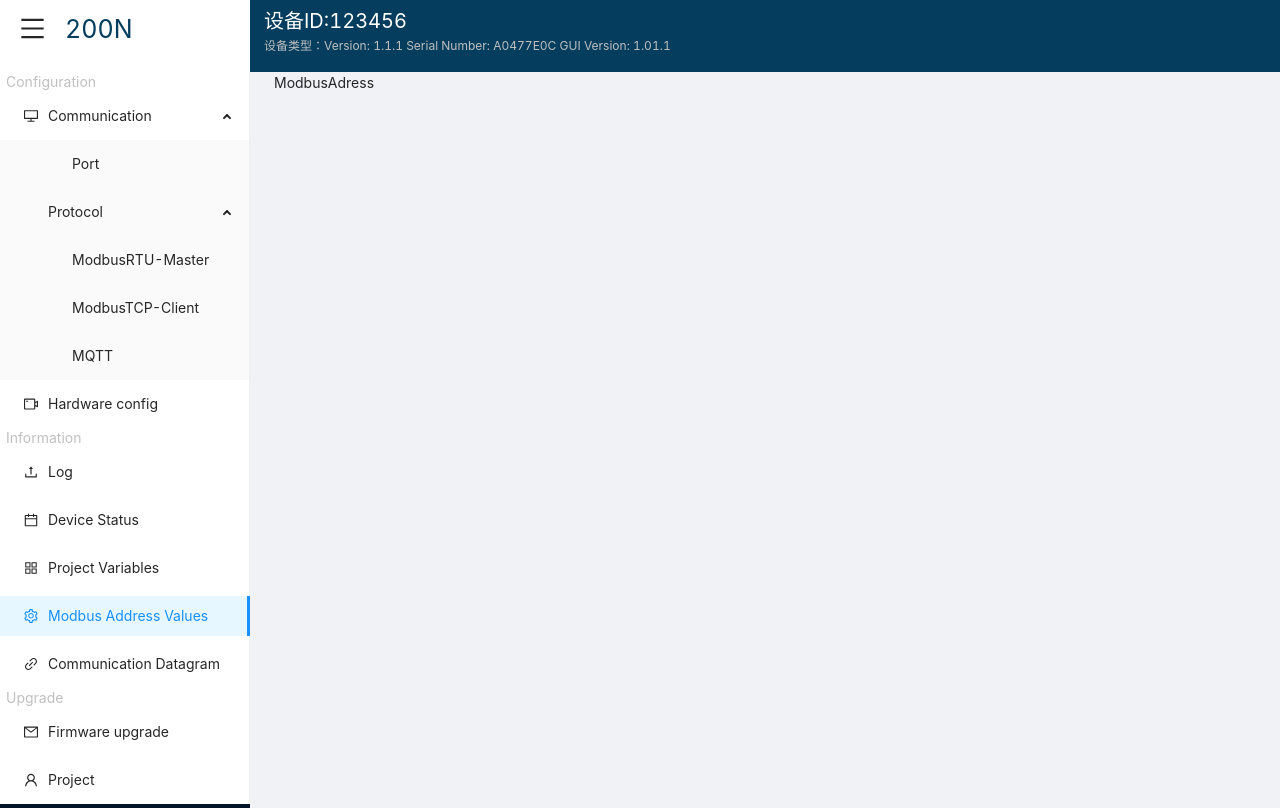
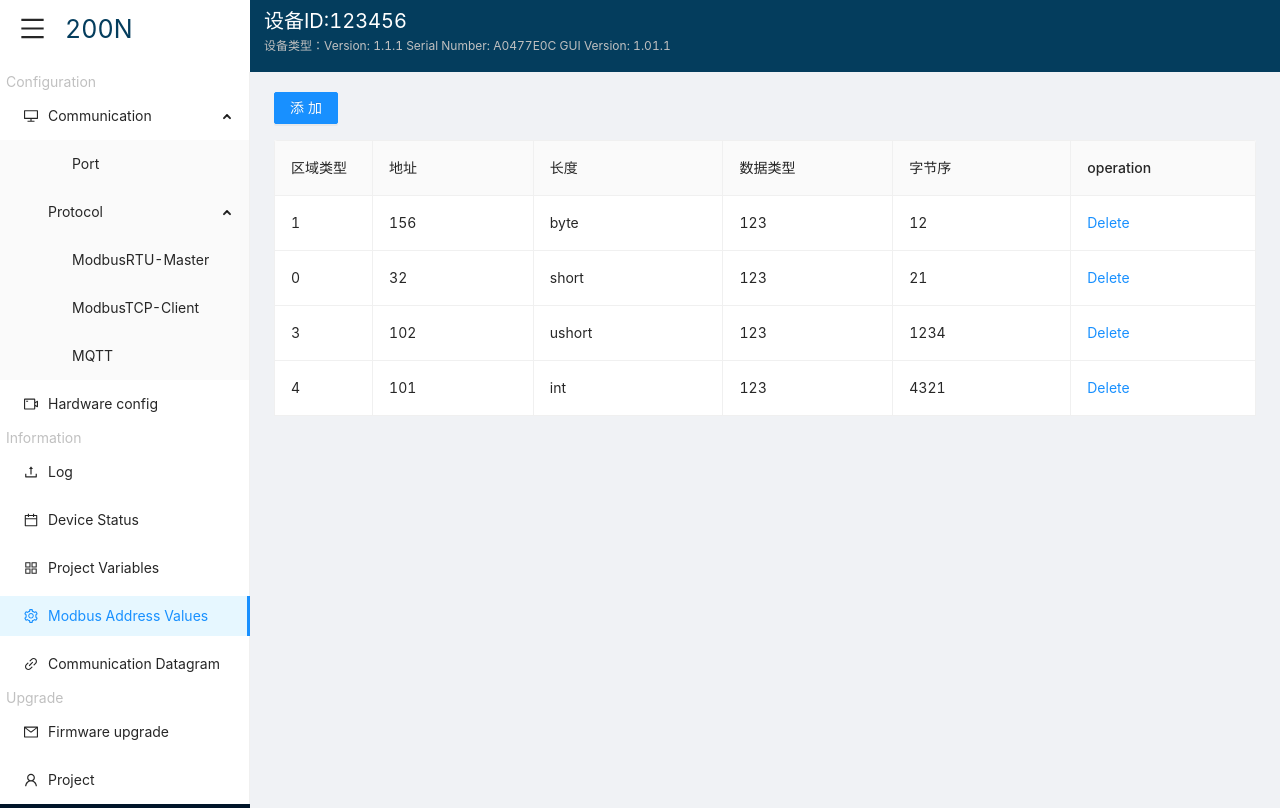
Before and after one commit to fengwang913/VersionDemo2.0, a React (Create React App) app: page /view/modbusAdress in a window 1280 px wide. Built offline with nearby package versions, Linux system fonts and the light colour scheme.

Commit message:
feat: 可编辑、删除、添加的table

```diff
--- a/src/pages/view/menu/modAdress/modbusAdre.jsx
+++ b/src/pages/view/menu/modAdress/modbusAdre.jsx
@@ -1,15 +1,15 @@
 import React,{ Component }  from 'react';
+import ModbusTab from './table'
 
 
 export default class ModbusAdress extends Component{
     render(){
 
         return(
-            <div>
-                ModbusAdress
+            <div style={{paddingTop:'20px'}}>
+                <ModbusTab />
             </div>
         )
     }
 
-
 }
--- /dev/null
+++ b/src/pages/view/menu/modAdress/table.jsx
@@ -0,0 +1,316 @@
+import React, { useContext, useState, useEffect, useRef } from 'react';
+import { Table, Input, Button, Popconfirm, Form ,Select  } from 'antd';
+const EditableContext = React.createContext();
+const { Option } = Select;
+const EditableRow = ({ index, ...props }) => {
+  const [form] = Form.useForm();
+  return (
+    <Form form={form} component={false}>
+      <EditableContext.Provider value={form}>
+        <tr {...props} />
+      </EditableContext.Provider>
+    </Form>
+  );
+};
+const EditableCell = ({
+  title,
+  editable,
+  children,
+  dataIndex,
+  record,
+  handleSave,
+  ...restProps
+}) => {
+  const [editing, setEditing] = useState(false);
+  const inputRef = useRef();
+  const zoneSelectRef = useRef();
+  const typeSelectRef = useRef();
+  const byteSelectRef = useRef();
+  const form = useContext(EditableContext);
+
+  useEffect(() => {
+    if (editing) {
+      console.log('dataIndex',dataIndex)
+      if(dataIndex === 'zoneType'){
+          zoneSelectRef.current.focus();
+      }
+      if(dataIndex === 'dataType'){
+        typeSelectRef.current.focus();
+      }
+      if(dataIndex === 'byte'){
+        byteSelectRef.current.focus();
+      }if(dataIndex=== 'address' || dataIndex === 'length'){
+        inputRef.current.focus();
+      }
+
+
+
+    }
+  }, [editing]);
+
+  const toggleEdit = () => {
+    setEditing(!editing);
+    form.setFieldsValue({
+      [dataIndex]: record[dataIndex],
+    });
+  };
+
+  const save = async (e) => {
+    try {
+      const values = await form.validateFields();
+      toggleEdit();
+      handleSave({ ...record, ...values });
+    } catch (errInfo) {
+      console.log('Save failed:', errInfo);
+    }
+  };
+
+  let childNode = children;
+
+  if (editable) {
+      console.log('dataIndex dataIndex',dataIndex,dataIndex === 'zoneType')
+    childNode = editing ? (
+        (dataIndex === 'zoneType'?(
+            <Form.Item
+            style={{
+              margin: 0,
+            }}
+            name={dataIndex}
+            rules={[
+              {
+                required: true,
+                message: `${title} is required.`,
+              },
+            ]}
+          >
+            <Select ref={zoneSelectRef} onPressEnter={save} onBlur={save}>
+                        <Option value='0'>0</Option>
+                        <Option value='1'>1</Option>
+                        <Option value='3'>3</Option>
+                        <Option value='4'>4</Option>
+                    </Select>
+          </Form.Item>
+
+        )
+    :(dataIndex === 'dataType' ?(<Form.Item
+        style={{
+          margin: 0,
+        }}
+        name={dataIndex}
+        rules={[
+          {
+            required: true,
+            message: `${title} is required.`,
+          },
+        ]}
+      >
+        <Select ref={typeSelectRef} onPressEnter={save} onBlur={save}>
+                    <Option value='byte'>byte</Option>
+                    <Option value='short'>short</Option>
+                    <Option value='ushort'>ushort</Option>
+                    <Option value='int'>int</Option>
+                    <Option value='uint'>uint</Option>
+                    <Option value='float'>float</Option>
+                    <Option value='double'>double</Option>
+                </Select>
+      </Form.Item>):(
+          dataIndex === 'byte'?(<Form.Item
+            style={{
+              margin: 0,
+            }}
+            name={dataIndex}
+            rules={[
+              {
+                required: true,
+                message: `${title} is required.`,
+              },
+            ]}
+          >
+            <Select ref={byteSelectRef} onPressEnter={save} onBlur={save}>
+                        <Option value='defaut'>defaut</Option>
+                        <Option value='12'>12</Option>
+                        <Option value='21'>21</Option>
+                        <Option value='1234'>1234</Option>
+                        <Option value='4321'>4321</Option>
+                        <Option value='3421'>3421</Option>
+                        <Option value='2143'>2143</Option>
+                    </Select>
+          </Form.Item>):
+      <Input ref={inputRef} onPressEnter={save} onBlur={save} />)))) : (
+      <div
+        className="editable-cell-value-wrap"
+        style={{
+          paddingRight: 24,
+        }}
+        onClick={toggleEdit}
+      >
+        {children}
+      </div>
+    );
+  }
+
+  return <td {...restProps}>{childNode}</td>;
+};
+
+export default class ModbusTab extends React.Component {
+  constructor(props) {
+    super(props);
+    this.columns = [
+      {
+        title: '区域类型',
+        dataIndex: 'zoneType',
+        width: '10%',
+        editable: true,
+      },
+      {
+        title: '地址',
+        dataIndex: 'address',
+        editable: true,
+      },
+
+      {
+        title: '长度',
+        dataIndex: 'length',
+        editable: true,
+      },
+      {
+        title: '数据类型',
+        dataIndex: 'dataType',
+        editable: true,
+      },
+      {
+        title: '字节序',
+        dataIndex: 'byte',
+        editable: true,
+      },
+      {
+        title: 'operation',
+        dataIndex: 'operation',
+        render: (text, record) =>
+          this.state.dataSource.length >= 1 ? (
+            <Popconfirm title="Sure to delete?" onConfirm={() => this.handleDelete(record.key)}>
+              <a>Delete</a>
+            </Popconfirm>
+          ) : null,
+      },
+    ];
+    this.state = {
+      dataSource: [
+        {
+          key: '0',
+          zoneType: '1',
+          address: '156',
+          length: 'byte',
+          dataType:'123',
+          byte:'12',
+
+        },
+        {
+          key: '1',
+          zoneType: '0',
+          address: '32',
+          length: 'short',
+          dataType:'123',
+          byte:'21',
+        },
+        {
+            key: '2',
+            zoneType: '3',
+            address: '102',
+            length: 'ushort',
+            dataType:'123',
+            byte:'1234',
+          },
+          {
+            key: '3',
+            zoneType: '4',
+            address: '101',
+            length: 'int',
+            dataType:'123',
+            byte:'4321',
+          },
+      ],
+      count: 2,
+    };
+  }
+
+  handleDelete = (key) => {
+    const dataSource = [...this.state.dataSource];
+    this.setState({
+      dataSource: dataSource.filter((item) => item.key !== key),
+    });
+  };
+  handleAdd = () => {
+    const { count, dataSource } = this.state;
+    const newData = {
+      key: count,
+      zoneType: `0`,
+      address: `${count}`,
+      length:'234',
+      dataType:'byte',
+      byte:'12',
+    };
+    this.setState({
+      dataSource: [...dataSource, newData],
+      count: count + 1,
+    });
+  };
+  handleSave = (row) => {
+    const newData = [...this.state.dataSource];
+    const index = newData.findIndex((item) => row.key === item.key);
+    const item = newData[index];
+    newData.splice(index, 1, { ...item, ...row });
+    this.setState({
+      dataSource: newData,
+    });
+  };
+
+  render() {
+    const { dataSource } = this.state;
+    const components = {
+      body: {
+        row: EditableRow,
+        cell: EditableCell,
+      },
+    };
+    const columns = this.columns.map((col) => {
+      if (!col.editable) {
+        return col;
+      }
+
+      return {
+        ...col,
+        onCell: (record) => ({
+          record,
+          editable: col.editable,
+          dataIndex: col.dataIndex,
+          title: col.title,
+          handleSave: this.handleSave,
+        }),
+      };
+    });
+    return (
+      <div>
+        <Button
+          onClick={this.handleAdd}
+          type="primary"
+          style={{
+            marginBottom: 16,
+          }}
+        >
+          添加
+        </Button>
+        <Table
+          components={components}
+          rowClassName={() => 'editable-row'}
+          bordered
+          dataSource={dataSource}
+          columns={columns}
+          pagination={false}
+          style={{paddingBottom:'20px'}}
+
+        />
+      </div>
+    );
+  }
+}
```
Also changed, not shown: 1 other file (tests, documents, lock files or other folders).
